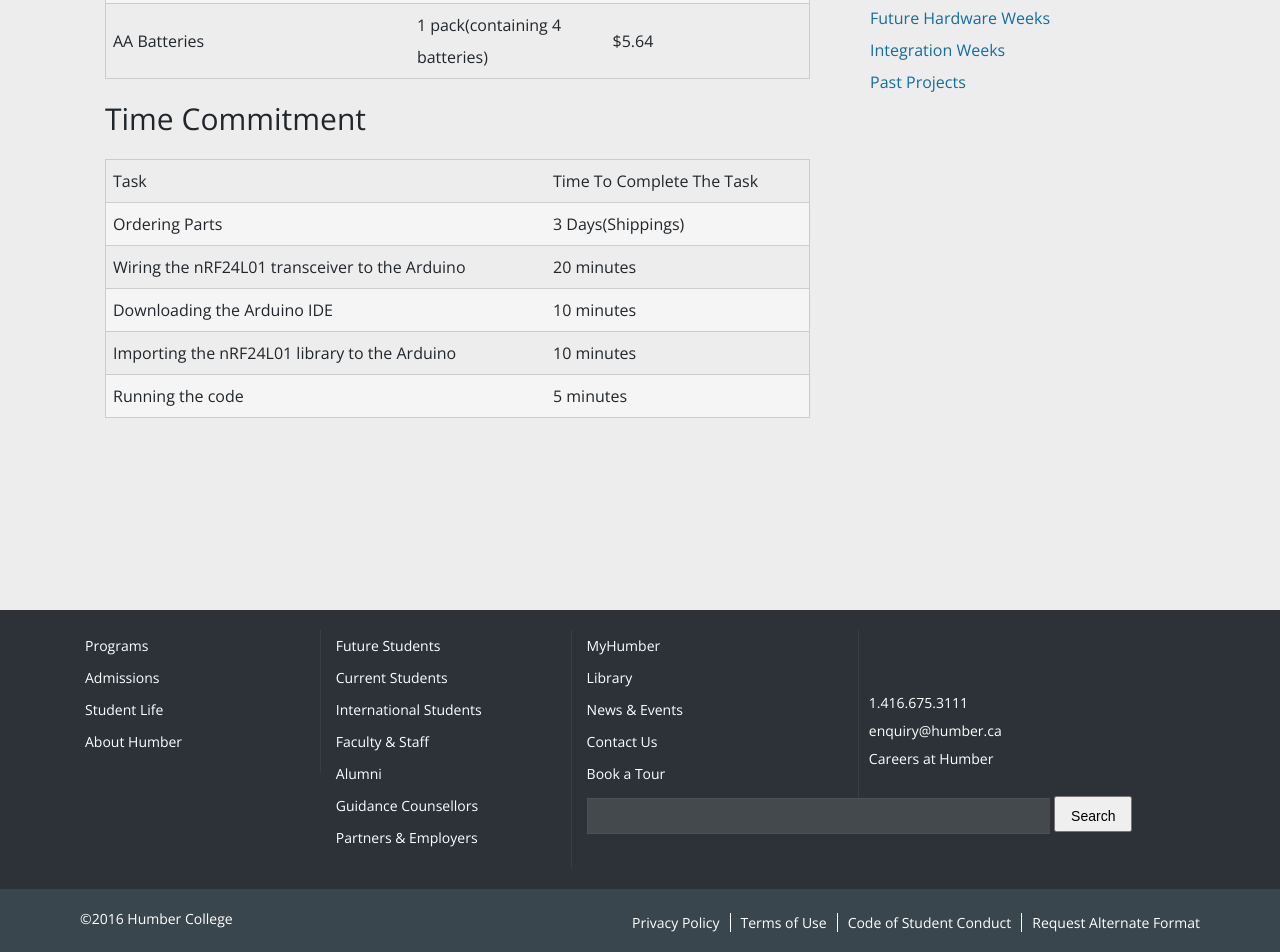
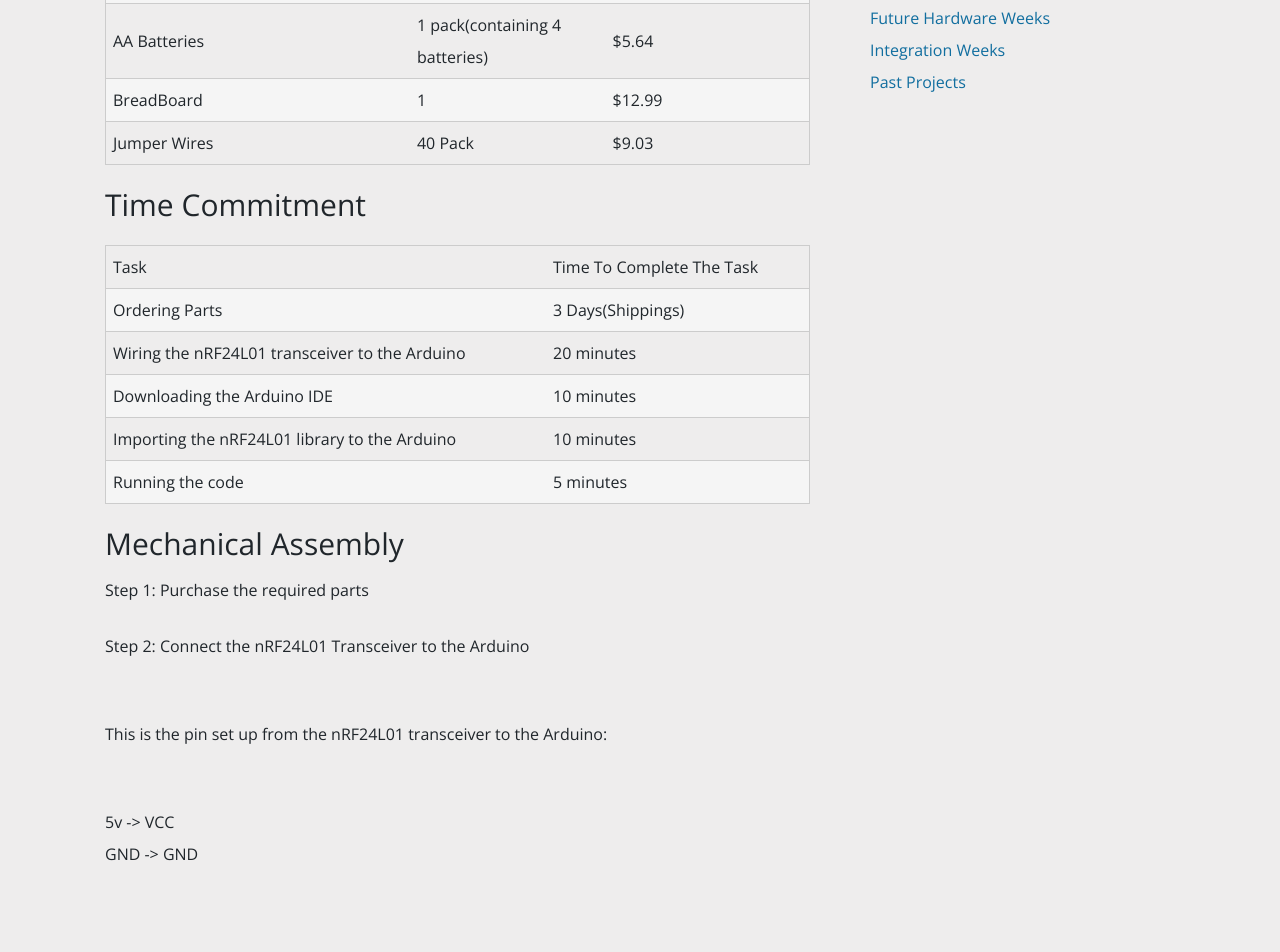
Before and after one commit to Libs1/Libs2.github.io, a plain HTML site: page BuildLog/index.html in a window 1280 px wide. Shown: the part 893-1845 px from the top of the page. Drawn offline with nearby package versions, Linux system fonts and the light colour scheme.

Commit message:
Update indexcontent.html

```diff
--- a/BuildLog/indexcontent.html
+++ b/BuildLog/indexcontent.html
@@ -37,6 +37,16 @@
 				<td>1 pack(containing 4 batteries)</td>
 				<td>$5.64</td>
 			</tr>
+			<tr>
+				<td>BreadBoard</td>
+				<td>1</td>
+				<td>$12.99</td>
+			</tr>
+			<tr>
+				<td>Jumper Wires</td>
+				<td>40 Pack</td>
+				<td>$9.03</td>
+			</tr>
 
 		</table>
 	</SECTION>
@@ -71,6 +81,23 @@
 
 
 		</table>
+	</SECTION>
 
-	</SECTION>
+	<SECTION ID="Mechanical Assembly">
+		<H3>Mechanical Assembly</H3>
+		<p>Step 1: Purchase the required parts</p>
+		<p>Step 2: Connect the nRF24L01 Transceiver to the Arduino</p>
+		<br>
+		<p>This is the pin set up from the nRF24L01 transceiver to the Arduino:</p>
+		<br>
+		<p>5v -> VCC <br> GND -> GND </p>
+
+
+
+
+
+
+
+
+
 </ARTICLE>
```
